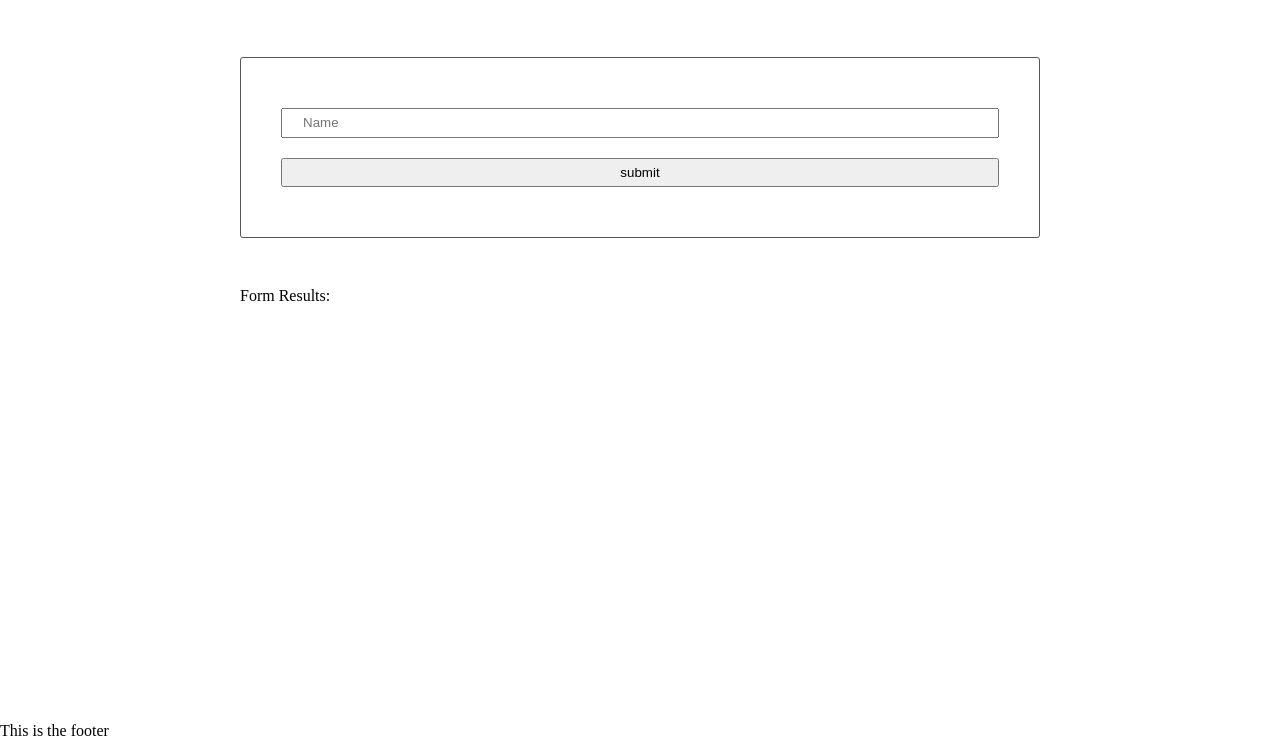
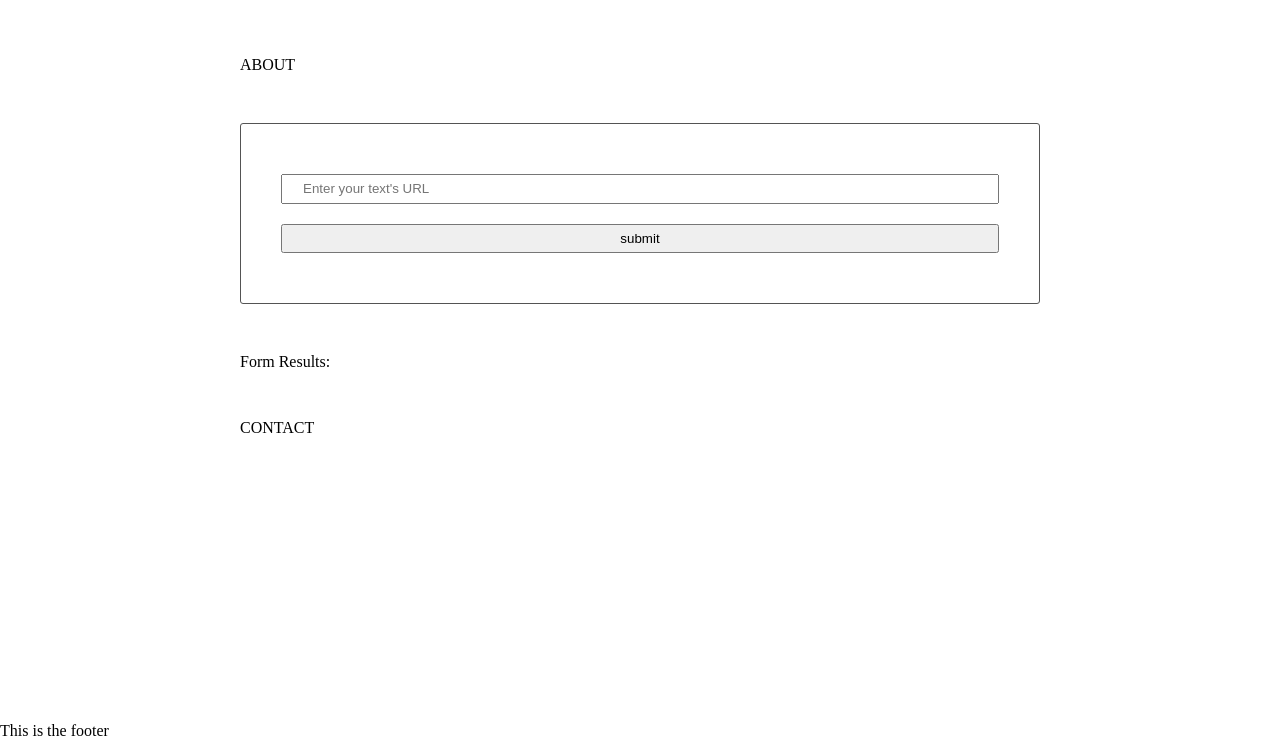
Before and after one commit to ahmedopolis/NLP-Article-Analyzer-Web-Tool, a website built with webpack: page src/client/views/index.html in a window 1280 px wide. Shown: the part 61-800 px from the top of the page. Built offline with nearby package versions, Linux system fonts and the light colour scheme.

Commit message:
:art: Improve Structure: Update README and Index.html

```diff
--- a/src/client/views/index.html
+++ b/src/client/views/index.html
@@ -27,6 +27,7 @@
     <link rel="stylesheet" href="/styles/footer.css" />
   </head>
   <body>
+    <!-- Element block containing for navigation bar. -->
     <header>
       <div class="main-logo">Logo</div>
       <nav class="page-menu">
@@ -39,14 +40,17 @@
     </header>
     <main>
       <section>
+        <div class="about">ABOUT</div>
+      </section>
+      <section>
         <form class="" onsubmit="return handleSubmit(event)">
           <input
-            id="name"
+            id="text-url"
             type="text"
             name="input"
             value=""
             onblur="onBlur()"
-            placeholder="Name"
+            placeholder="Enter your text's URL"
           />
           <input
             type="submit"
@@ -57,13 +61,14 @@
           />
         </form>
       </section>
-
       <section>
         <strong>Form Results:</strong>
         <div id="results"></div>
       </section>
+      <section>
+        <div class="contact">CONTACT</div>
+      </section>
     </main>
-
     <footer>
       <p>This is the footer</p>
     </footer>
```
Also changed, not shown: Aylien-api-brightgreen.svg (deleted), NLP-web-tool-blue.svg (deleted), README.md.
